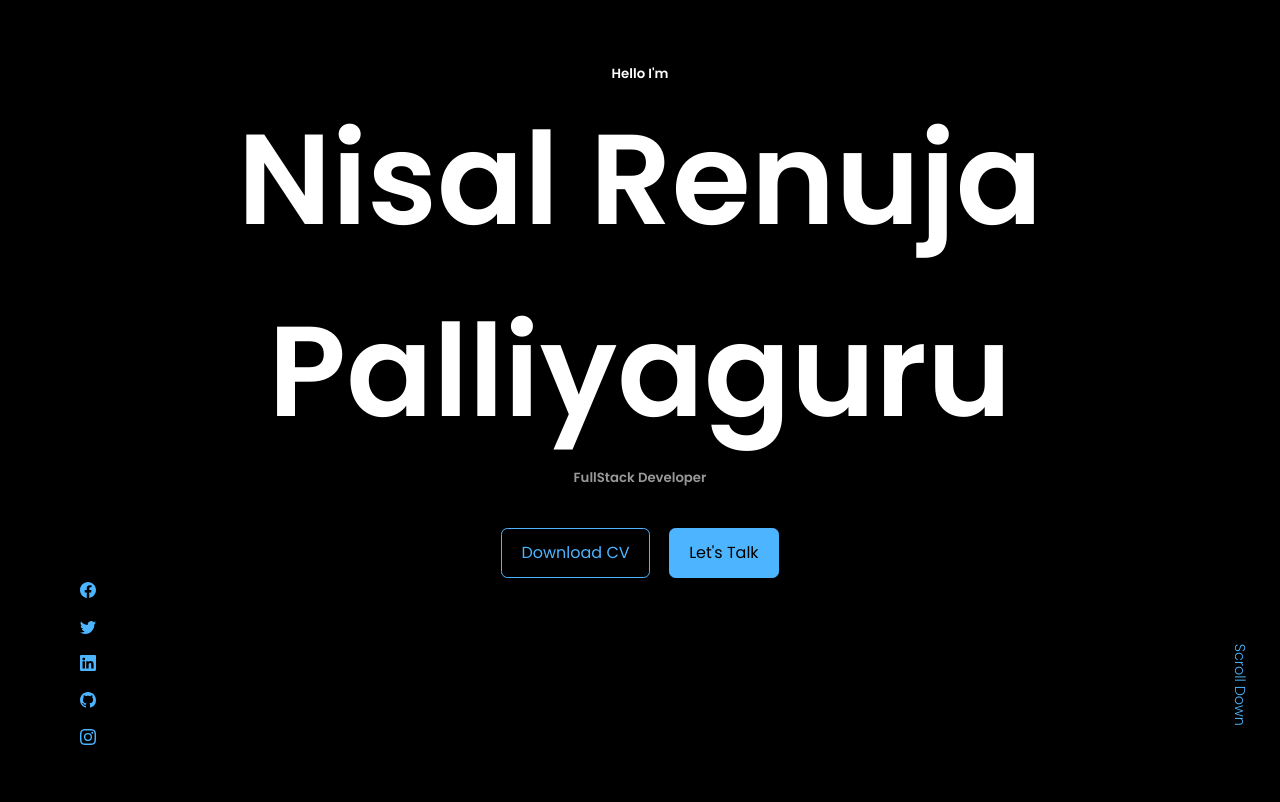
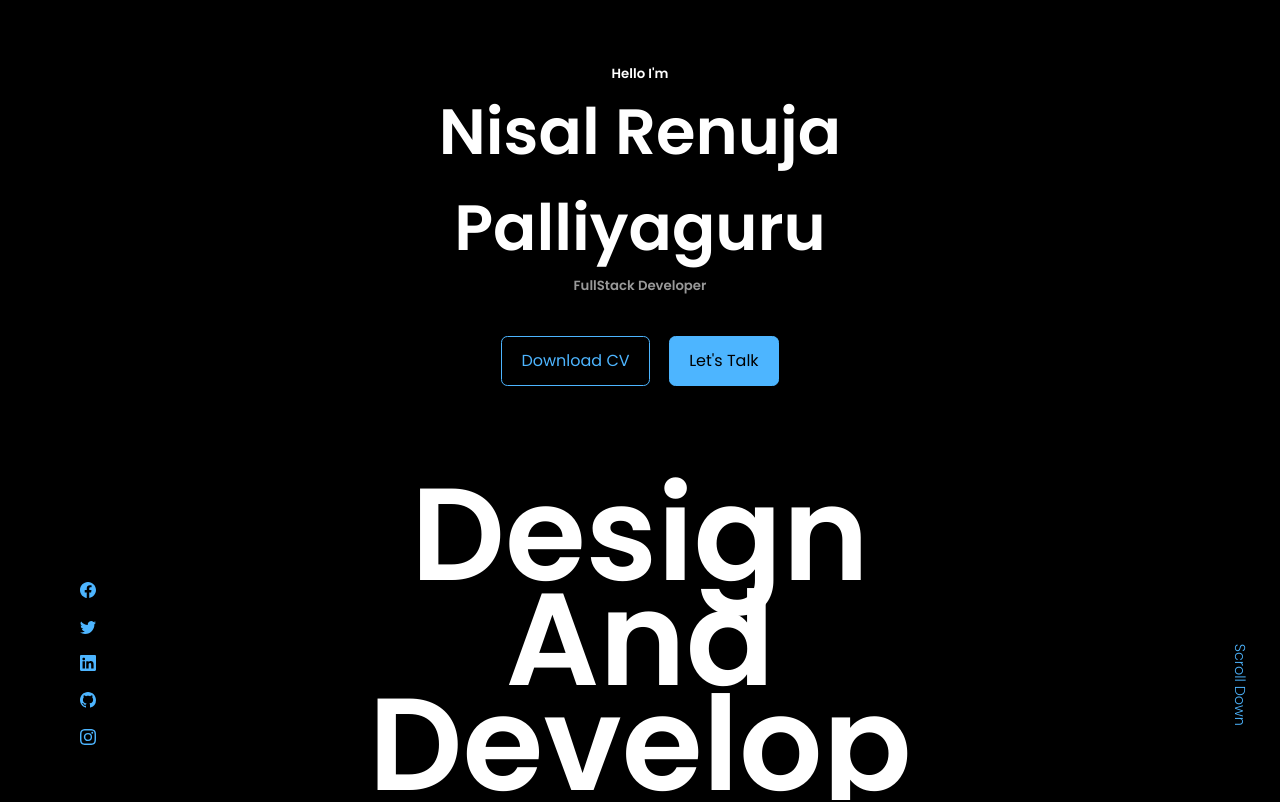
Before and after one commit to nisalrenuja/Nisal-Renuja, a React (Create React App) app: page / in a window 1280 px wide. Shown: the top 802 px of the page. Built offline with nearby package versions, Linux system fonts and the light colour scheme.

Commit message:
tags modified

```diff
--- a/src/components/header/Header.jsx
+++ b/src/components/header/Header.jsx
@@ -9,10 +9,12 @@ const Header = () => {
     <header>
       <div className="header__container">
         <h5>Hello I'm</h5>
-        <h1>Nisal Renuja Palliyaguru</h1>
+        <h2>Nisal Renuja<br></br> Palliyaguru</h2>
         <h5 className='text-light'>FullStack Developer</h5>
         <CTA/>
         <HeaderSocials/>
+        <div className='hero'><h3>Design <br></br>And<br></br> Develop</h3></div>
+
         {/* <div className="me">
           <img src={ME} alt='nisal renuja'></img>
         </div> */}
```
